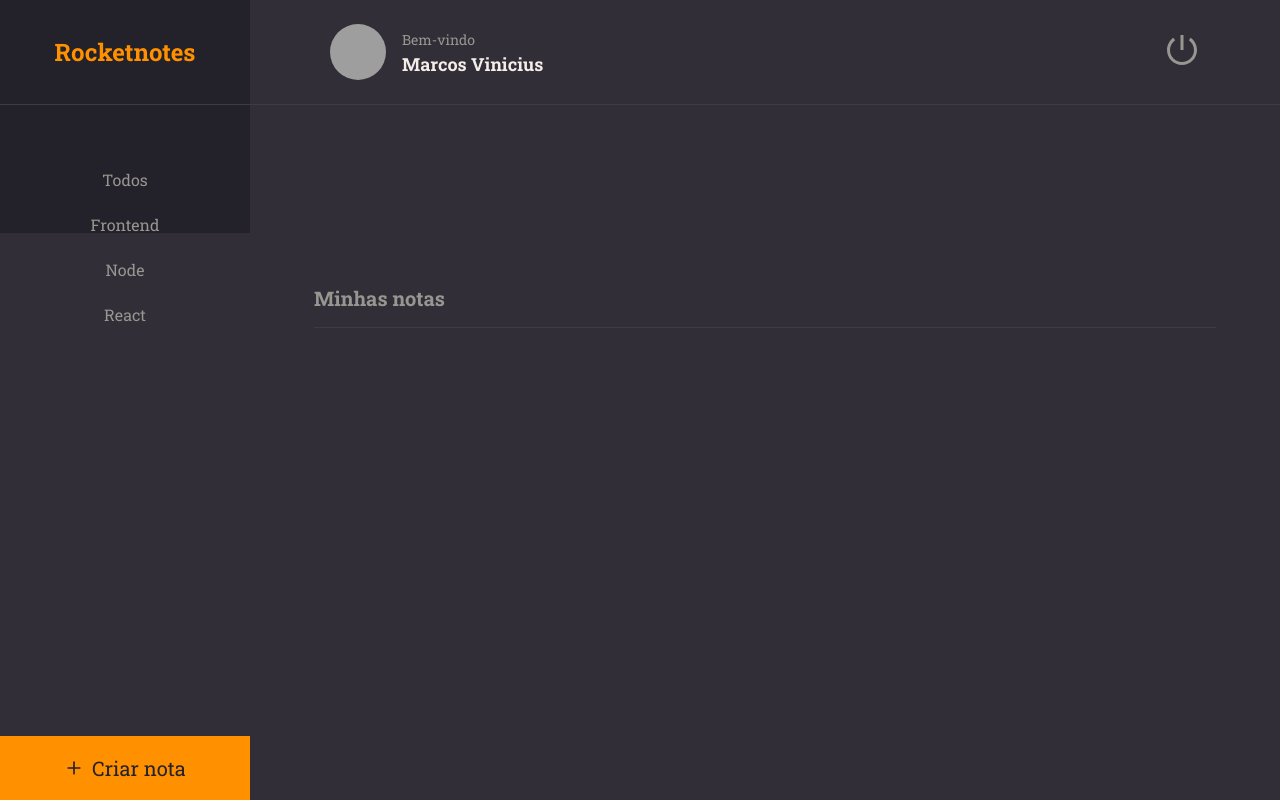
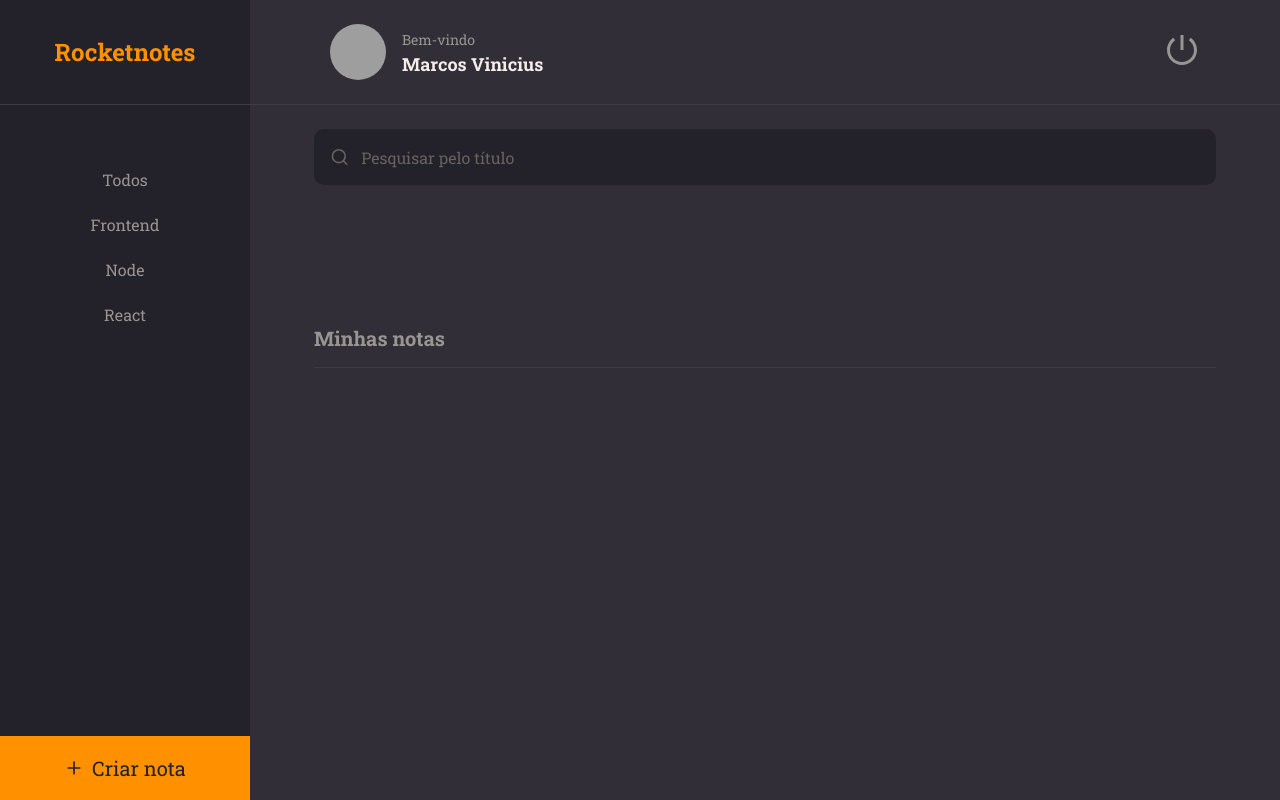
Before and after one commit to mviniciussb/Rocketnotes--Frontend, a React (Vite) app: page / in a window 1280 px wide. Built offline with nearby package versions, Linux system fonts and the light colour scheme; grey boxes are pictures that could not be loaded.

Commit message:
Input component created and configured so that it can receive icons

```diff
--- /dev/null
+++ b/src/components/input/index.jsx
@@ -0,0 +1,10 @@
+import { Container } from "./style";
+
+export function Input({ icon: Icon, ...rest }) {
+  return (
+    <Container>
+      {Icon && <Icon size={20} />}
+      <input {...rest} />
+    </Container>
+  );
+}
--- /dev/null
+++ b/src/components/input/style.js
@@ -0,0 +1,30 @@
+import styled from "styled-components";
+
+export const Container = styled.div`
+    width: 100%;
+    display: flex;
+    align-items: center;
+
+    background-color: ${({ theme }) => theme.COLORS.BACKGROUND_900};
+    color: ${({ theme }) => theme.COLORS.GRAY_300};
+
+    margin-bottom: 8px;
+    border-radius: 10px;
+
+    > input {
+        height: 56px;
+        width: 100%;
+        padding: 12px;
+        color: ${({ theme }) => theme.COLORS.WHITE};
+        background: transparent;
+        border: none;
+
+        &::placeholder{
+            color: ${({ theme }) => theme.COLORS.GRAY_300};
+        }
+    }
+
+    > svg {
+            margin-left: 16px;
+    }
+`
--- a/src/pages/Home/index.jsx
+++ b/src/pages/Home/index.jsx
@@ -2,7 +2,9 @@ import { Container, Brand, Menu, Search, Content, NewNote } from "./style";
 import { Header } from "../../components/header";
 import {Section} from "../../components/section"
 import { ButtonText } from "../../components/buttonText";
-import { FiPlus } from "react-icons/fi";
+import { FiPlus, FiSearch } from "react-icons/fi";
+import { Input } from "../../components/input";
+
 
 
 export function Home() {
@@ -15,19 +17,31 @@ export function Home() {
       <Header />
 
       <Menu>
-        <li><ButtonText title="Todos"/></li>
-        <li><ButtonText title="Frontend" /></li>
-        <li><ButtonText title="Node" /></li>
-        <li><ButtonText title="React" /></li>
+        <li>
+          <ButtonText title="Todos" />
+        </li>
+        <li>
+          <ButtonText title="Frontend" />
+        </li>
+        <li>
+          <ButtonText title="Node" />
+        </li>
+        <li>
+          <ButtonText title="React" />
+        </li>
       </Menu>
 
-      <Search></Search>
+      <Search>
+        <Input placeholder="Pesquisar pelo título" icon={FiSearch} />
+      </Search>
 
       <Content>
         <Section title="Minhas notas" />
       </Content>
 
-      <NewNote><FiPlus/> Criar nota</NewNote>
+      <NewNote>
+        <FiPlus /> Criar nota
+      </NewNote>
     </Container>
   );
 }
--- a/src/pages/Home/style.js
+++ b/src/pages/Home/style.js
@@ -40,10 +40,7 @@ export const Menu = styled.ul`
     background-color: ${({ theme }) => theme.COLORS.BACKGROUND_900};
     text-align: center;
     padding: 64px 0;
-
-
-
-
+    height: 85vh;
 `
 
 export const Search = styled.div`
@@ -52,7 +49,7 @@ export const Search = styled.div`
 
 export const Content = styled.div`
     grid-area: content;
-    padding: 24px 64px;
+    padding: 64px 64px 0;
 `
 
 export const NewNote = styled.button`
```
